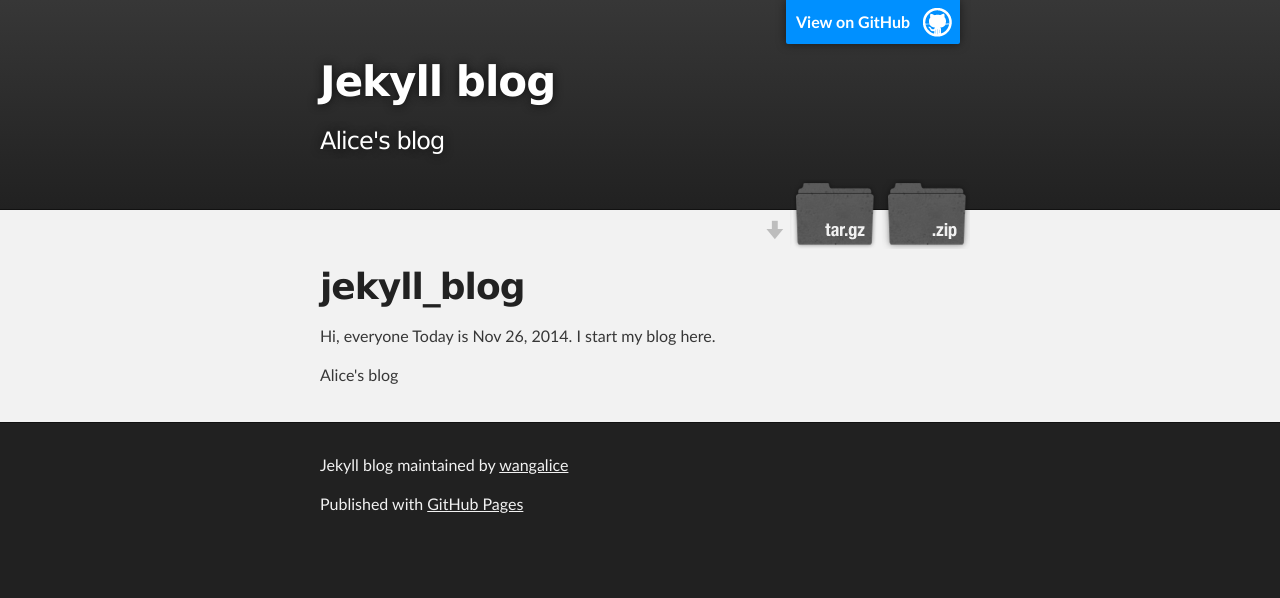
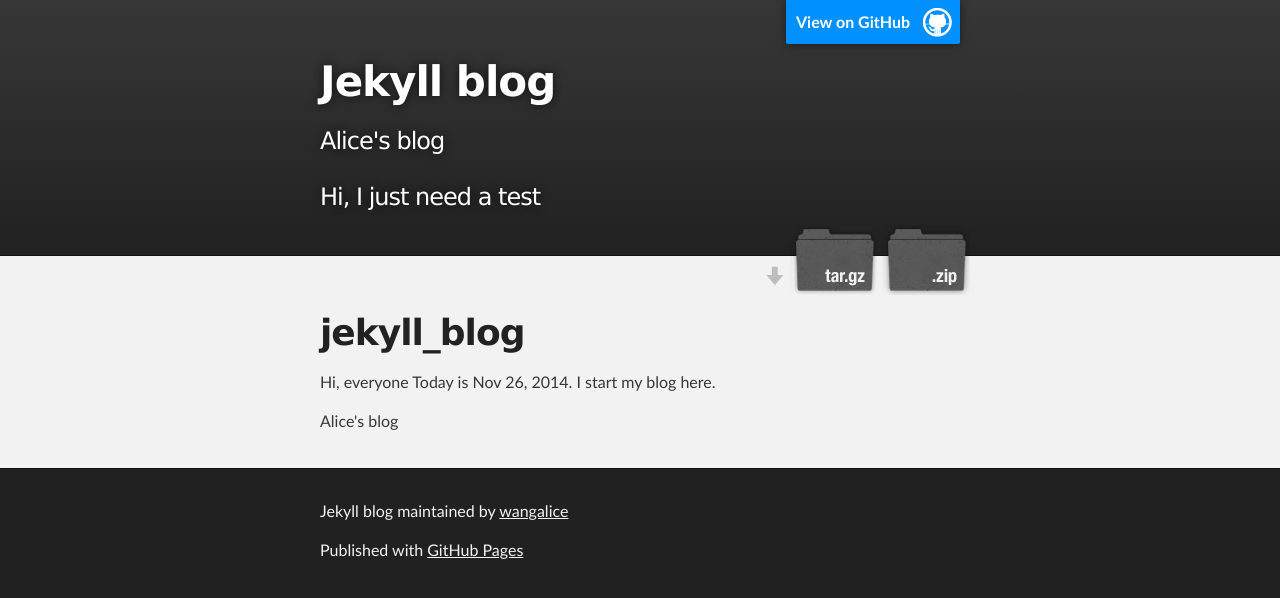
Before and after one commit to bierxiaobia/jekyll_blog, a Jekyll site: the page index.html, which Jekyll copies as it is, in a window 1280 px wide. Shown: the top 598 px of the page. Built offline with Jekyll 4.4.1, drawn with Linux system fonts in a browser that asks for light colours.

Commit message:
post my test

```diff
--- a/index.html
+++ b/index.html
@@ -20,6 +20,7 @@
 
           <h1 id="project_title">Jekyll blog</h1>
           <h2 id="project_tagline">Alice&#39;s blog</h2>
+          <h1 id="project_tagline">Hi, I just need a test</h1>
 
             <section id="downloads">
               <a class="zip_download_link" href="https://github.com/wangalice/jekyll_blog/zipball/master">Download this project as a .zip file</a>
```
Also changed, not shown: 1 other file.
